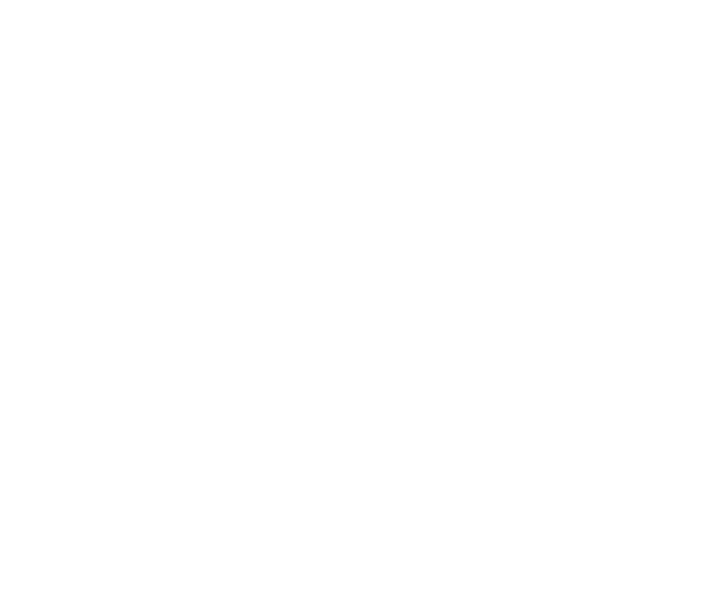
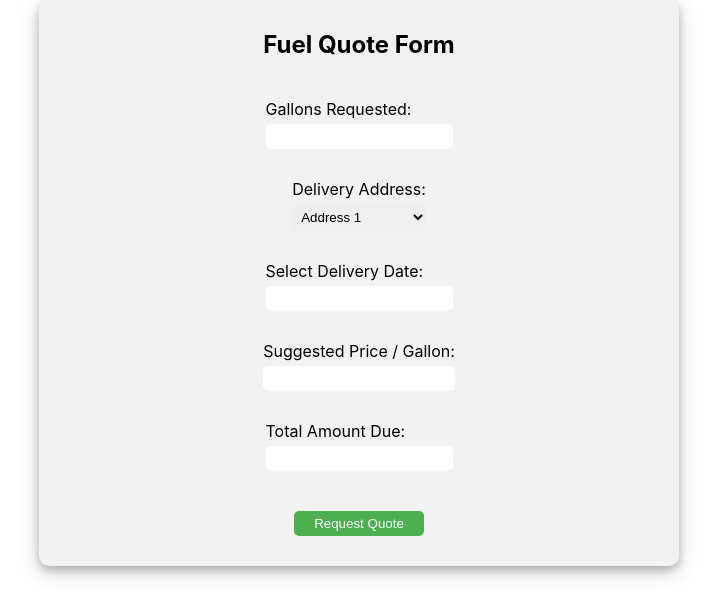
Before and after one commit to tranlac2210/COSC-4353-Project, a React (Create React App) app in the folder client/: page /FuelQuoteForm in a window 1280 px wide. Before the commit this address had no page. Shown: the top 616 px of the page, without its empty margins (281-998 px from the left). Built offline with nearby package versions, Linux system fonts and the light colour scheme.

Commit message:
Fuel Quote Form

```diff
--- a/client/package.json
+++ b/client/package.json
@@ -8,6 +8,7 @@
     "@testing-library/user-event": "^13.5.0",
     "axios": "^1.3.2",
     "react": "^18.2.0",
+    "react-datepicker": "^4.10.0",
     "react-dom": "^18.2.0",
     "react-router-dom": "^6.8.1",
     "react-scripts": "5.0.1",
--- a/client/src/App.js
+++ b/client/src/App.js
@@ -5,6 +5,7 @@
 import { SignUpPage } from './pages';
 import { ClientPage } from './pages';
 import { ClientProfilePage } from './pages';
+import { FuelQuoteForm } from './pages';
 import './App.css';
 
 function App() {
@@ -18,6 +19,7 @@
             <Route path="/SignUpPage" element={<SignUpPage/>} />
             <Route path="/ClientPage" element={<ClientPage/>} />
             <Route path="/ClientProfilePage" element={<ClientProfilePage/>} />
+            <Route path="/FuelQuoteForm" element={<FuelQuoteForm/>} />
           </Routes>
         </div>
       </Router>
--- /dev/null
+++ b/client/src/pages/FuelQuoteForm.js
@@ -0,0 +1,122 @@
+import React, { useState } from 'react';
+import styled from "styled-components";
+import DatePicker from "react-datepicker"
+import "react-datepicker/dist/react-datepicker.css"
+
+function FuelQuoteForm() {
+  const [gallonsRequested, setGallonsRequested] = useState(null);
+  const [selectedAddress, setAddress] = useState(null);
+  const [selectedDate, setSelectedDate] = useState(null);
+
+
+  const handleSubmit = (event) => {
+    event.preventDefault();
+    console.log('Gallons Requested: ', gallonsRequested);
+    console.log('Address: ', selectedAddress);
+    console.log('Selected Date: ', selectedDate);
+  };
+
+
+  return (
+    <Wrapper>
+    <div><h1 className='profiletest'></h1>
+      <form className='fuelinput' onSubmit={handleSubmit}>
+      <h2>Fuel Quote Form</h2>
+        <div>
+          <label className="input" htmlFor='gallonsRequested'>Gallons Requested: </label>
+          <input className='input1'
+            type='number'
+            id="gallonsRequested"
+            value={gallonsRequested}
+            onChange={(event)=> setGallonsRequested(event.target.value)}
+            required
+          />
+        </div>
+        <div>
+          <label className="input" htmlFor='address'>Delivery Address: </label>
+          <select value = {selectedAddress} onChange = {handleSubmit} className='input1'>
+            <option value="Address 1">Address 1</option>
+            <option value="Address 2">Address 2</option>
+          </select>
+        </div>
+        <div>
+          <label className="input" htmlFor='deliveryDate'>Select Delivery Date: </label>
+            <DatePicker className='input1'
+              selected={selectedDate}
+              onChange={(date) => setSelectedDate(date)}
+              minDate={new Date()}
+              showYearDropdown
+              required
+            />
+        </div>
+        <div>
+          <label className="input" htmlFor='suggestedPrice'>Suggested Price / Gallon: </label>
+          <input className='input1'
+            type='number'
+            readOnly={true}
+          />
+        </div>
+        <div>
+          <label className="input" htmlFor='totalAmountDue'>Total Amount Due: </label>
+          <input className='input1'
+            type='number'
+            readOnly={true}
+          />
+        </div>
+        <button className="submit_button" type="submit">Request Quote</button>
+      </form>
+    </div>
+    </Wrapper>
+
+
+
+
+  );
+}
+
+const Wrapper = styled.div`
+  .fuelinput {
+    display: flex;
+    flex-direction: column;
+    align-items: center;
+    background-color: #f2f2f2;
+    padding: 30px;
+    border-radius: 10px;
+    box-shadow: 0 4px 8px 0 rgba(0, 0, 0, 0.2), 0 6px 20px 0 rgba(0, 0, 0, 0.19);
+    width: 50%;
+    margin: auto;
+  }
+
+  .fuelinput h2 {
+    margin-bottom: 30px;
+  }
+
+  .input {
+    display: flex;
+    margin-top: 10px;
+    margin-bottom: 5px;
+    align-items: center;
+
+  }
+
+  .input1 {
+    width: 100%;
+    padding: 5px;
+    border-radius: 5px;
+    border: none;
+    margin-bottom: 20px;
+  }
+
+  .submit_button {
+    margin-top: 20px;
+    background-color: #4CAF50;
+    color: white;
+    padding: 5px 20px;
+    border-radius: 5px;
+    border: none;
+    cursor: pointer;
+  }
+
+`;
+
+export default FuelQuoteForm;
--- a/client/src/pages/HomePage.js
+++ b/client/src/pages/HomePage.js
@@ -21,6 +21,9 @@
             <li>
               <Link to="/SignUpPage">Sign Up</Link>
             </li>
+            <li>
+              <Link to="/FuelQuoteForm">FuelQuoteFormTest</Link>
+            </li>
           </ul>
         </nav>
         </div>
--- a/client/src/pages/index.js
+++ b/client/src/pages/index.js
@@ -3,6 +3,7 @@
 import ClientProfilePage from './ClientProfilePage';
 import LoginPage from './LoginPage';
 import SignUpPage from './SignUpPage';
+import FuelQuoteForm from './FuelQuoteForm';
 
 export {
   HomePage,
@@ -10,4 +11,5 @@
   ClientProfilePage,
   LoginPage,
   SignUpPage,
+  FuelQuoteForm,
 };
--- a/package.json
+++ b/package.json
@@ -18,6 +18,7 @@
     },
     "homepage": "https://github.com/tranlac2210/COSC-4353-Project#readme",
     "dependencies": {
-        "concurrently": "^7.3.0"
+        "concurrently": "^7.3.0",
+        "react-datepicker": "^4.10.0"
     }
 }
```
